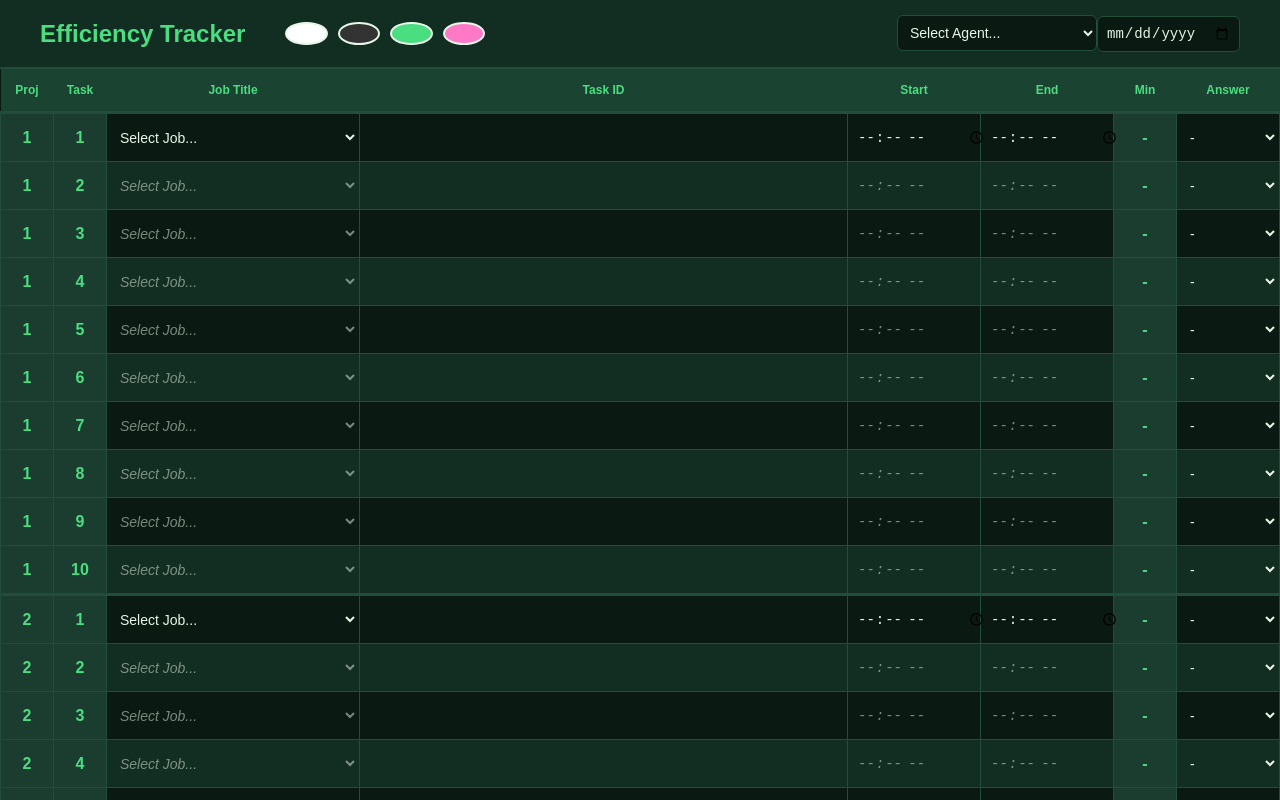
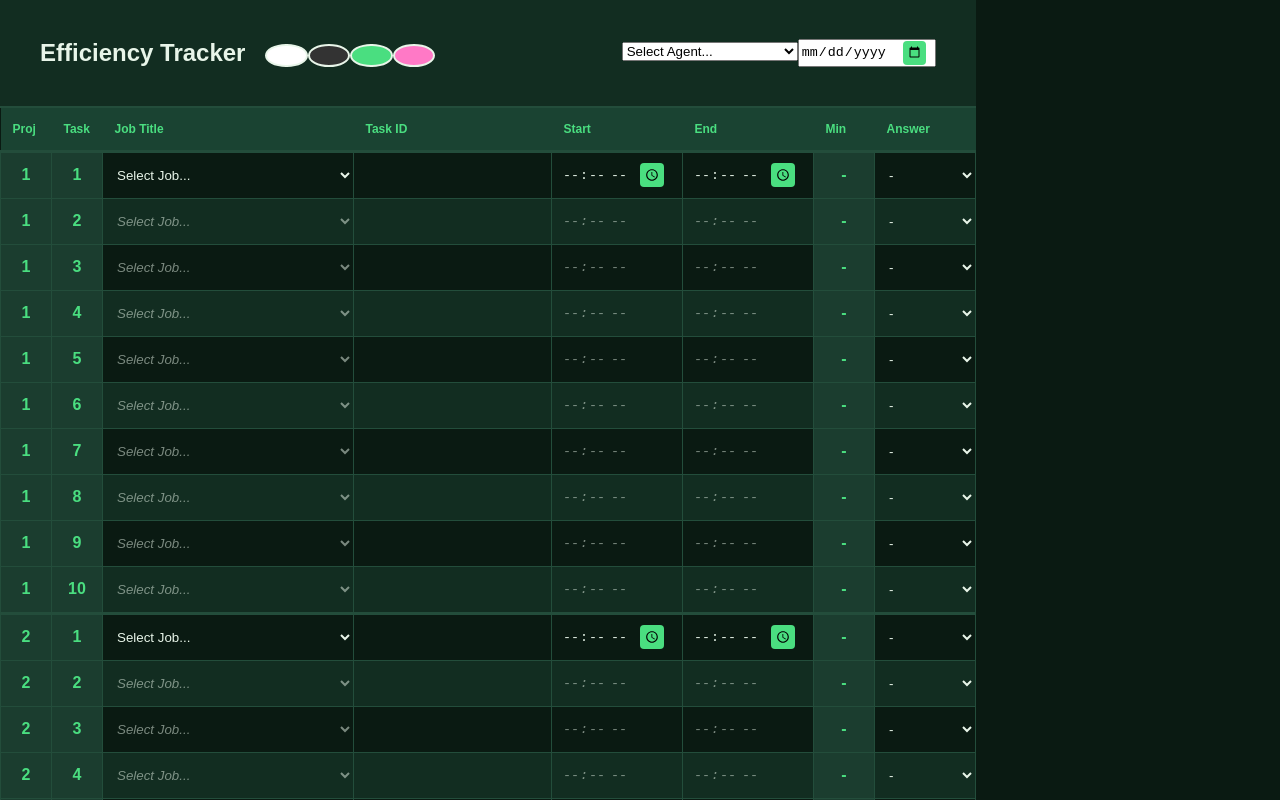
Before and after one commit to beripot/taskTracker, a React (Vite) app in the folder taskTracker/: page / in a window 1280 px wide. Shown: the top 800 px of the page. Built offline with nearby package versions, Linux system fonts and the light colour scheme.

Commit message:
fix kunohay

```diff
--- a/taskTracker/src/App.css
+++ b/taskTracker/src/App.css
@@ -1,8 +1,5 @@
 /* --- THEME DEFINITIONS --- */
-
-/* Emerald Dark */
-[data-theme='emerald'],
-:root {
+[data-theme='emerald'], :root {
   --deep-bg: #0a1a12;
   --row-bg: #122d21;
   --header-bg: #1a4332;
@@ -10,11 +7,10 @@
   --accent-green: #4ade80;
   --text-main: #e8f5e9;
   --auto-green: #1b3d2f;
-  --icon-color: invert(0%);
-  /* White icons for dark bg */
+  --btn-wrap-bg: #4ade80; /* Theme-colored box */
+  --btn-icon-filter: invert(0); /* Black icon on green box */
 }
 
-/* Light Theme */
 [data-theme='light'] {
   --deep-bg: #ffffff;
   --row-bg: #f2f2f2;
@@ -23,11 +19,10 @@
   --accent-green: #000000;
   --text-main: #1a1a1a;
   --auto-green: #e8e8e8;
-  --icon-color: invert(0%);
-  /* Black icons for white bg */
+  --btn-wrap-bg: #000000; /* Black box */
+  --btn-icon-filter: invert(1); /* White icon on black box */
 }
 
-/* Dark Mode */
 [data-theme='dark'] {
   --deep-bg: #000000;
   --row-bg: #1a1a1a;
@@ -36,10 +31,10 @@
   --accent-green: #9e9e9e;
   --text-main: #ffffff;
   --auto-green: #222222;
-  --icon-color: invert(0%);
+  --btn-wrap-bg: #ffffff; /* White box */
+  --btn-icon-filter: invert(0); /* Black icon on white box */
 }
 
-/* Cyber Theme */
 [data-theme='cyber'] {
   --deep-bg: #1a0b2e;
   --row-bg: #2d134d;
@@ -48,14 +43,13 @@
   --accent-green: #ff79c6;
   --text-main: #f8f8f2;
   --auto-green: #240e42;
-  --icon-color: invert(0%);
+  --btn-wrap-bg: #ff79c6; /* Pink box */
+  --btn-icon-filter: invert(0); /* Black icon on pink box */
 }
 
 /* 1. Global Reset */
-body,
-html {
-  margin: 0;
-  padding: 0;
+body, html {
+  margin: 0; padding: 0;
   background-color: var(--deep-bg);
   color: var(--text-main);
   font-family: sans-serif;
@@ -63,99 +57,36 @@ html {
 
 .container {
   min-height: 100vh;
-  width: 100vw;
   display: flex;
   flex-direction: column;
-  background-color: var(--deep-bg);
 }
 
 /* 2. Header Section */
 .header-section {
-  width: 100%;
   padding: 15px 40px;
   background-color: var(--row-bg);
   border-bottom: 2px solid var(--border-green);
   display: flex;
   justify-content: space-between;
   align-items: center;
-  box-sizing: border-box;
-}
-
-h2 {
-  color: var(--accent-green);
-  margin: 0;
-  font-weight: 700;
-}
-
-.theme-controls {
-  display: flex;
-  gap: 10px;
-  margin-left: 20px;
 }
 
 .theme-btn {
-  width: 20px;
-  height: 20px;
+  width: 20px; height: 20px;
   border-radius: 50%;
   border: 2px solid var(--text-main);
   cursor: pointer;
 }
 
-.btn-light {
-  background: #ffffff;
-}
+.btn-light { background: #ffffff; }
+.btn-dark { background: #333333; }
+.btn-emerald { background: #4ade80; }
+.btn-cyber { background: #ff79c6; }
 
-.btn-dark {
-  background: #333333;
-}
+/* 3. Input & Table Alignment Fixes */
+.table-container { flex-grow: 1; overflow: auto; }
 
-.btn-emerald {
-  background: #4ade80;
-}
-
-.btn-cyber {
-  background: #ff79c6;
-}
-
-/* 3. Input & Icon Controls (The Fix) */
-.global-inputs select,
-.global-inputs input,
-td input,
-td select {
-  background-color: var(--deep-bg);
-  border: 1px solid var(--border-green);
-  color: var(--text-main) !important;
-  padding: 8px;
-  border-radius: 6px;
-  font-size: 14px;
-}
-
-/* Specifically force the calendar and clock icons to invert based on theme */
-input[type="date"]::-webkit-calendar-picker-indicator,
-input[type="time"]::-webkit-calendar-picker-indicator {
-  filter: var(--icon-color) !important;
-  cursor: pointer;
-  opacity: 1;
-}
-
-/* Prevent the browser from changing colors on focus */
-input:focus,
-select:focus {
-  outline: 2px solid var(--accent-green);
-  background-color: var(--deep-bg) !important;
-}
-
-/* 4. Table Styles */
-.table-container {
-  flex-grow: 1;
-  overflow: auto;
-  background-color: var(--deep-bg);
-}
-
-table {
-  width: 100%;
-  border-collapse: collapse;
-}
+table { width: 100%; border-collapse: collapse; }
 
 thead th {
   background-color: var(--header-bg);
@@ -163,39 +94,47 @@ thead th {
   padding: 12px;
   font-size: 12px;
   position: sticky;
-  top: 0;
-  z-index: 10;
+  top: 0; z-index: 10;
   border-bottom: 2px solid var(--border-green);
-}
-
-tr:nth-child(even) {
-  background-color: var(--row-bg);
+  text-align: left;
 }
 
 td {
   border: 1px solid var(--border-green);
   height: 45px;
+  padding: 0; /* Clear default padding */
 }
 
-td input,
-td select {
-  width: 100%;
-  height: 100%;
+/* Base input style */
+td input, td select {
+  width: 100%; height: 100%;
   background: transparent !important;
   border: none !important;
-  border-radius: 0;
+  color: var(--text-main) !important;
+  padding: 0 10px;
+  box-sizing: border-box;
 }
 
-/* Disabled Row Logic */
-td input:disabled,
-td select:disabled {
-  opacity: 0.5;
-  color: var(--text-main) !important;
-  -webkit-text-fill-color: var(--text-main) !important;
-  cursor: not-allowed;
+/* 4. THE BUTTON BOX (The Specific Fix) */
+input[type="date"]::-webkit-calendar-picker-indicator,
+input[type="time"]::-webkit-calendar-picker-indicator {
+  /* THE WRAPPING BOX */
+  background-color: var(--btn-wrap-bg) !important;
+  padding: 5px;
+  border-radius: 4px;
+
+  /* POSITIONING: Pull it away from the edge */
+  margin-right: 8px;
+  cursor: pointer;
+
+  /* THE ICON COLOR */
+  filter: var(--btn-icon-filter) !important;
+  opacity: 1;
 }
 
-/* Specialized Fields */
+/* 5. Specialized Row Logic */
+tr:nth-child(even) { background-color: var(--row-bg); }
+
 .auto-field {
   background-color: var(--auto-green) !important;
   color: var(--accent-green);
@@ -204,16 +143,18 @@ td select:disabled {
 }
 
 .inherited-field {
-  color: var(--text-main);
   opacity: 0.5;
   font-style: italic;
 }
 
-.row-divider {
-  border-top: 3px solid var(--border-green) !important;
+td input:disabled, td select:disabled {
+  cursor: not-allowed;
+  -webkit-text-fill-color: var(--text-main) !important;
 }
 
-/* Footer */
+.row-divider { border-top: 3px solid var(--border-green) !important; }
+
+/* 6. Footer */
 .footer-area {
   padding: 20px 40px;
   background-color: var(--row-bg);
```
